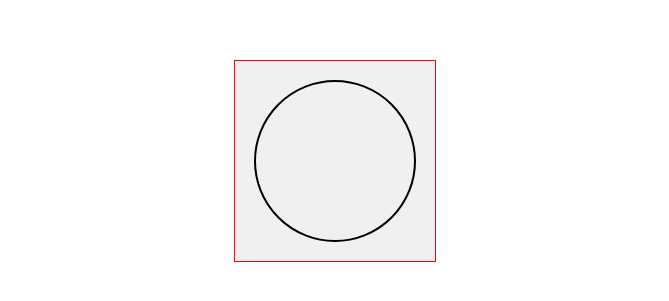
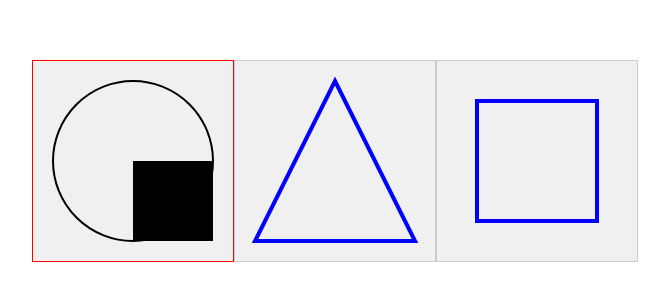
Before and after one commit to rifat328/3D-WebDev-Three.js, a plain HTML site: page svg animation/line-drawing-effect.html in a window 1280 px wide. Shown: the part 239-540 px from the top of the page, without its empty margins (305-974 px from the left). Drawn offline with Linux system fonts and the light colour scheme.

Commit message:
SVG Path shape

```diff
--- a/svg animation/line-drawing-effect.html
+++ b/svg animation/line-drawing-effect.html
@@ -23,7 +23,18 @@
 <body>
     <svg viewBox="0 0 100 100" >
         <circle cx="50" cy="50" r="40" stroke="black" stroke-width="1" fill="transparent" />
+
+        <rect x="50" y="50" width="40" height="40" "/>
     </svg>
+    <svg viewBox="0 0 100 100" style="border: 1px solid #ccc;"">
+        <path d="M 50 10 L 90 90 L 10 90 Z" fill="none" stroke="blue" stroke-width="2" />
+        <!-- stroke-dasharray and stroke-dashoffset -->
 
+    </svg>
+    <svg viewBox="0 0 100 100" style="border: 1px solid #ccc;"">
+            <path d=" M 20 20 L 80 20 L 80 80  L 20 80 L 20 20 Z" fill="none" stroke="blue" stroke-width="2" />
+    <!-- stroke-dasharray and stroke-dashoffset -->
+
+    </svg>
 </body>
 </html>
```
